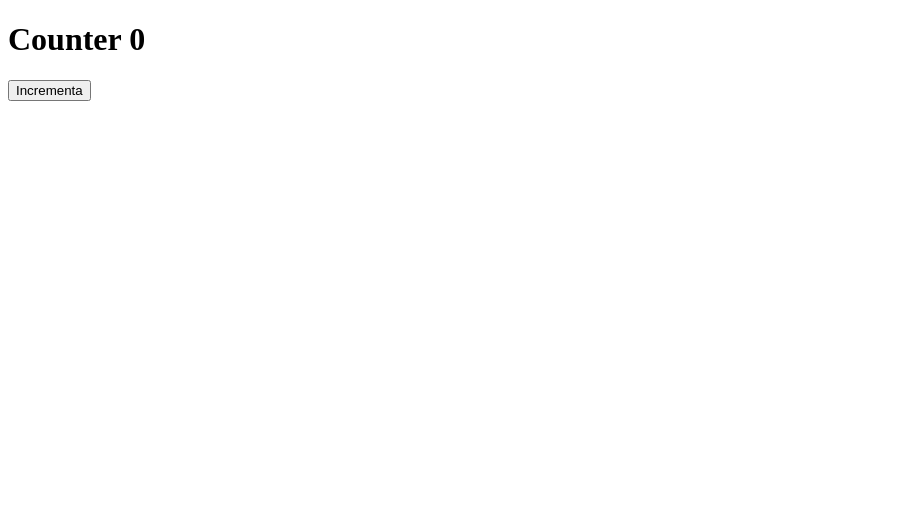
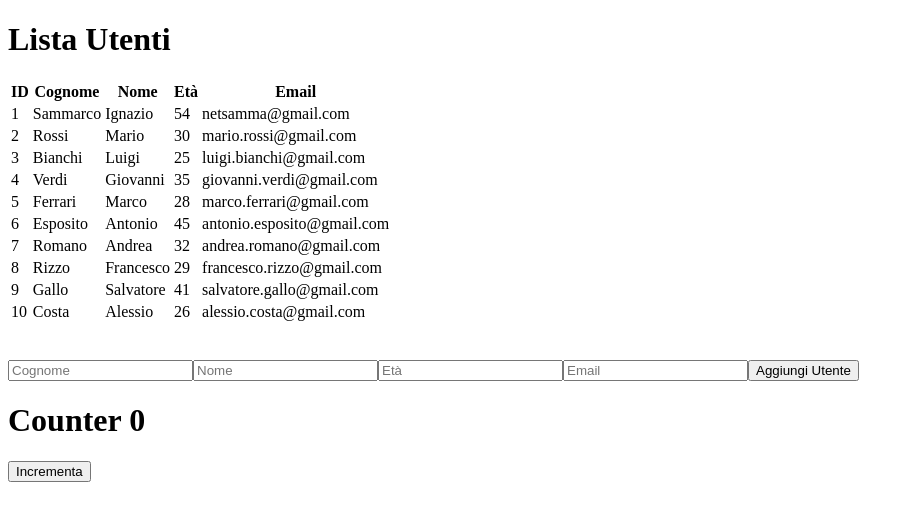
Before and after one commit to GiancarloRamondino/Vue-lezione-sammarco, a Vue app: page / in a window 1280 px wide. Shown: the top 520 px of the page, without its empty margins (0-914 px from the left). Built offline with nearby package versions, Linux system fonts and the light colour scheme.

Commit message:
User list + form (draft)

```diff
--- a/src/App.vue
+++ b/src/App.vue
@@ -1,9 +1,13 @@
 <script setup>
   import Counter from './components/Counter.vue';
+  import UserList from './components/UserList.vue';
+  import UserForm from './components/UserForm.vue';
 </script>
 
 <template>
-   <Counter></Counter>
+    <UserList></UserList>
+    <UserForm></UserForm>
+    <Counter></Counter>
 </template>
 
 <style scoped></style>
--- /dev/null
+++ b/src/components/UserForm.vue
@@ -0,0 +1,9 @@
+<template>
+    <form action="">
+        <input type="text" placeholder="Cognome">
+        <input type="text" placeholder="Nome">
+        <input type="number" placeholder="Età">
+        <input type="email" placeholder="Email">
+        <button type="submit">Aggiungi Utente</button>
+    </form>
+</template>
--- /dev/null
+++ b/src/components/UserList.vue
@@ -0,0 +1,107 @@
+<template>
+    <div>
+        <h1>Lista Utenti</h1>
+        <table>
+            <thead>
+                <tr>
+                    <th>ID</th>
+                    <th>Cognome</th>
+                    <th>Nome</th>
+                    <th>Età</th>
+                    <th>Email</th>
+                </tr>
+            </thead>
+            <tbody>
+                <tr v-for="user in users" :key="user.id">
+                    <td>{{ user.id }}</td>
+                    <td>{{ user.cognome }}</td>
+                    <td>{{ user.nome }}</td>
+                    <td>{{ user.eta }}</td>
+                    <td>{{ user.email }}</td>
+                </tr>
+            </tbody>
+        </table>
+    </div>
+    <br>
+    <br>
+</template>
+
+
+<script setup>
+
+    import { ref } from 'vue';
+
+    const users = ref([
+        {
+            id: 1,
+            cognome:"Sammarco",
+            nome:"Ignazio",
+            eta: 54,
+            email:"netsamma@gmail.com"
+        },
+        {
+            id: 2,
+            cognome:"Rossi",
+            nome:"Mario",
+            eta: 30,
+            email:"mario.rossi@gmail.com"
+        },
+        {
+            id: 3,
+            cognome:"Bianchi",
+            nome:"Luigi",
+            eta: 25,
+            email:"luigi.bianchi@gmail.com"
+        },
+        {
+            id: 4,
+            cognome:"Verdi",
+            nome:"Giovanni",
+            eta: 35,
+            email:"giovanni.verdi@gmail.com"
+        },
+        {
+            id: 5,
+            cognome:"Ferrari",
+            nome:"Marco",
+            eta: 28,
+            email:"marco.ferrari@gmail.com"
+        },
+        {
+            id: 6,
+            cognome:"Esposito",
+            nome:"Antonio",
+            eta: 45,
+            email:"antonio.esposito@gmail.com"
+        },
+        {
+            id: 7,
+            cognome:"Romano",
+            nome:"Andrea",
+            eta: 32,
+            email:"andrea.romano@gmail.com"
+        },
+        {
+            id: 8,
+            cognome:"Rizzo",
+            nome:"Francesco",
+            eta: 29,
+            email:"francesco.rizzo@gmail.com"
+        },
+        {
+            id: 9,
+            cognome:"Gallo",
+            nome:"Salvatore",
+            eta: 41,
+            email:"salvatore.gallo@gmail.com"
+        },
+        {
+            id: 10,
+            cognome:"Costa",
+            nome:"Alessio",
+            eta: 26,
+            email:"alessio.costa@gmail.com"
+        }
+    ])
+
+</script>
```
